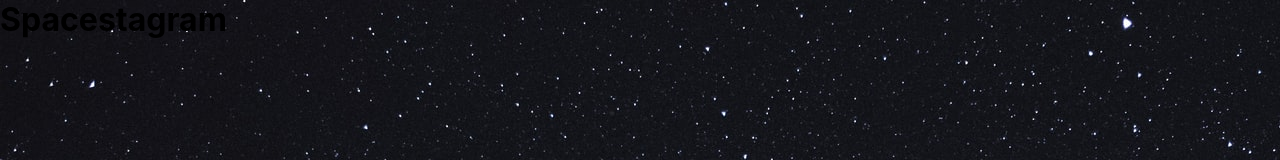
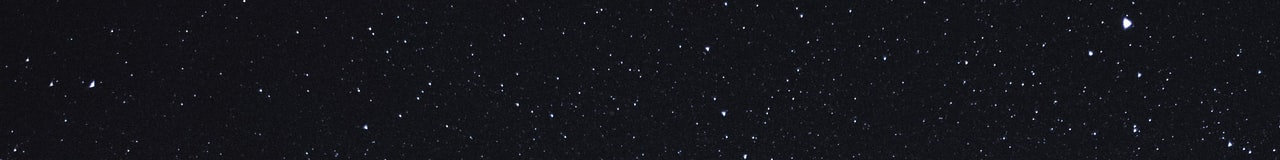
Before and after one commit to hblackmer/spacestagram, a React (Create React App) app: page / in a window 1280 px wide. Shown: the top 160 px of the page. Built offline with nearby package versions, Linux system fonts and the light colour scheme.

Commit message:
Reorganize components.

```diff
--- a/src/App.css
+++ /dev/null
@@ -1,6 +0,0 @@
-* {
-  box-sizing: border-box;
-  margin: 0;
-  padding: 0;
-  background-image: url("../images/spacestagram_background.jpeg");
-}
--- /dev/null
+++ b/src/components/App/App.css
@@ -0,0 +1,6 @@
+* {
+  box-sizing: border-box;
+  margin: 0;
+  padding: 0;
+  background-image: url("../../../images/spacestagram_background.jpeg");
+}
--- a/src/App.js
+++ b/src/components/App/App.js
@@ -1,9 +1,10 @@
+import React from 'react';
 import './App.css';
 
 const App = () => {
   return (
     <div className="App">
-      <h1>Spacestagram</h1>
+
     </div>
   );
 }
--- a/src/index.js
+++ b/src/index.js
@@ -1,7 +1,7 @@
 import React from 'react';
 import ReactDOM from 'react-dom';
 import './index.css';
-import App from './App';
+import App from './components/App/App';
 
 ReactDOM.render(
   <React.StrictMode>
```
